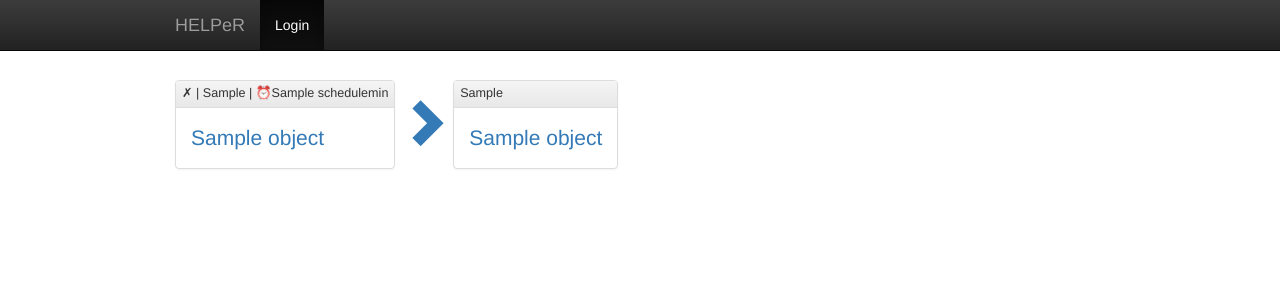
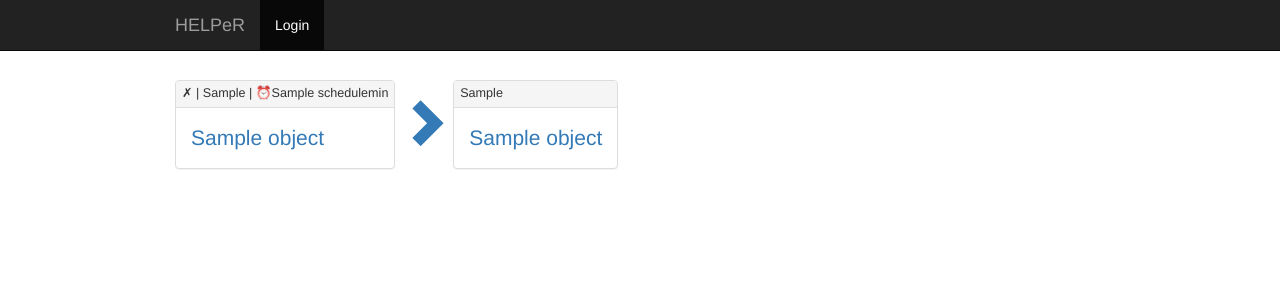
Before and after one commit to dschep/HELPeR, a Django app: template helper/templates/helper/taskpair_list.html in a window 1280 px wide. Shown: the top 300 px of the page. Run offline with Django 3.2, Linux system fonts and the light colour scheme; the template is opened without the code that fills it: most values are stand-ins (such as "Sample title", 1, 10 or a date in 2020); some libraries are stand-ins or nearby versions.

Commit message:
remove template pack

```diff
--- a/helper/templates/base.html
+++ b/helper/templates/base.html
@@ -19,8 +19,6 @@
     <!-- Latest compiled and minified CSS -->
     <link rel="stylesheet" href="https://maxcdn.bootstrapcdn.com/bootstrap/3.3.4/css/bootstrap.min.css">
 
-    <!-- Optional theme -->
-    <link rel="stylesheet" href="https://maxcdn.bootstrapcdn.com/bootstrap/3.3.4/css/bootstrap-theme.min.css">
     <!-- TODO: move to file. duh. -->
     <style>
         body {
```
